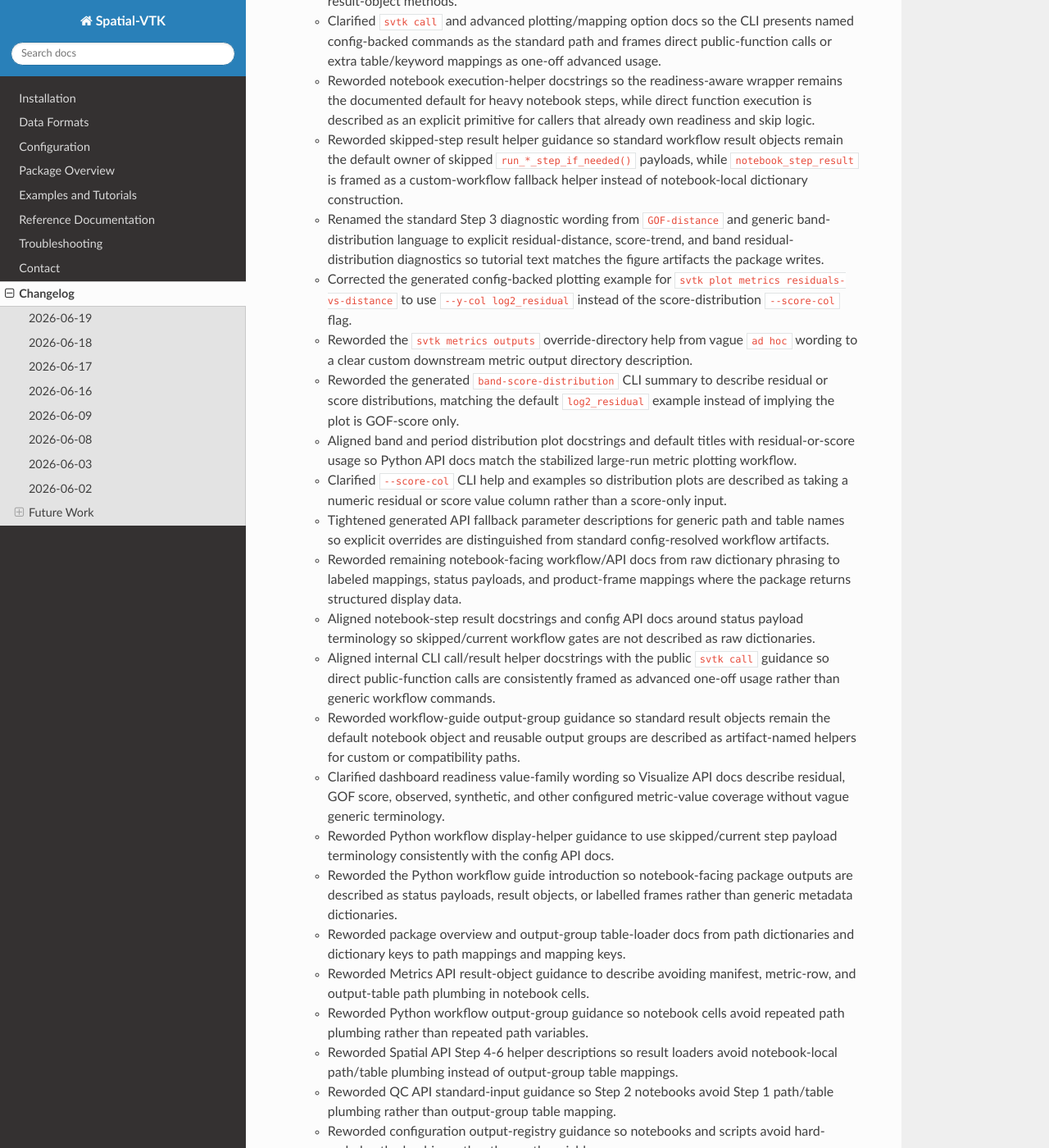
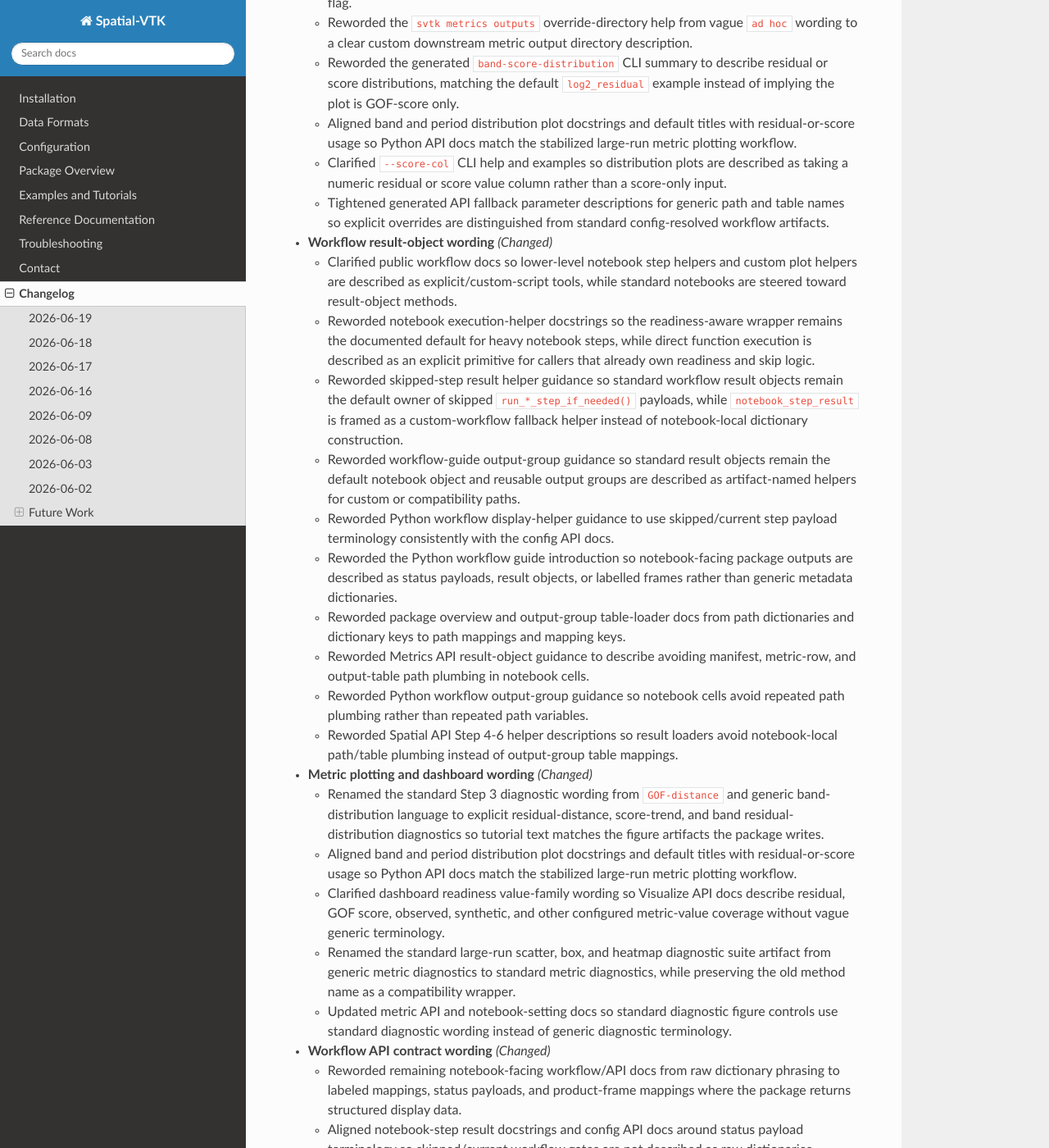
Before and after one commit to bcbirkel/spatial-vtk, a Sphinx documentation site: the page built from docs/changelog.rst, in a window 1280 px wide and 1400 px high, scrolled down 894 px. Shown: the whole window at 82% size. Built offline with Sphinx 7.4.7 and the Read the Docs theme 3.1.0, drawn with Linux system fonts in a browser that asks for light colours; some of the changed text lies outside the part shown.

Commit message:
Split changelog entries into scoped bullets

```diff
--- a/docs/changelog.rst
+++ b/docs/changelog.rst
@@ -32,31 +32,12 @@ Changelog
   - Updated workflow-guide and large-run README dashboard examples to import
     routine dashboard helpers from ``spatial_vtk.visualize``.
 
-- **CLI and workflow wording** *(Changed)*
+- **CLI help and generated-reference wording** *(Changed)*
 
   - Clarified metrics CLI help for manifest batch output directories,
     ``--batch-size``, and ``--batch-count`` so Slurm array sizing is explicit.
   - Reworded metric workflow Slurm/task docs to describe metric manifest
     arrays instead of generic Slurm scripts.
-  - Clarified public workflow docs so lower-level notebook step helpers and
-    custom plot helpers are described as explicit/custom-script tools, while
-    standard notebooks are steered toward result-object methods.
-  - Clarified ``svtk call`` and advanced plotting/mapping option docs so the
-    CLI presents named config-backed commands as the standard path and frames
-    direct public-function calls or extra table/keyword mappings as one-off
-    advanced usage.
-  - Reworded notebook execution-helper docstrings so the readiness-aware
-    wrapper remains the documented default for heavy notebook steps, while
-    direct function execution is described as an explicit primitive for callers
-    that already own readiness and skip logic.
-  - Reworded skipped-step result helper guidance so standard workflow result
-    objects remain the default owner of skipped ``run_*_step_if_needed()``
-    payloads, while ``notebook_step_result`` is framed as a custom-workflow
-    fallback helper instead of notebook-local dictionary construction.
-  - Renamed the standard Step 3 diagnostic wording from ``GOF-distance`` and
-    generic band-distribution language to explicit residual-distance,
-    score-trend, and band residual-distribution diagnostics so tutorial text
-    matches the figure artifacts the package writes.
   - Corrected the generated config-backed plotting example for
     ``svtk plot metrics residuals-vs-distance`` to use ``--y-col
     log2_residual`` instead of the score-distribution ``--score-col`` flag.
@@ -75,21 +56,23 @@ Changelog
   - Tightened generated API fallback parameter descriptions for generic path
     and table names so explicit overrides are distinguished from standard
     config-resolved workflow artifacts.
-  - Reworded remaining notebook-facing workflow/API docs from raw dictionary
-    phrasing to labeled mappings, status payloads, and product-frame mappings
-    where the package returns structured display data.
-  - Aligned notebook-step result docstrings and config API docs around status
-    payload terminology so skipped/current workflow gates are not described as
-    raw dictionaries.
-  - Aligned internal CLI call/result helper docstrings with the public
-    ``svtk call`` guidance so direct public-function calls are consistently
-    framed as advanced one-off usage rather than generic workflow commands.
+
+- **Workflow result-object wording** *(Changed)*
+
+  - Clarified public workflow docs so lower-level notebook step helpers and
+    custom plot helpers are described as explicit/custom-script tools, while
+    standard notebooks are steered toward result-object methods.
+  - Reworded notebook execution-helper docstrings so the readiness-aware
+    wrapper remains the documented default for heavy notebook steps, while
+    direct function execution is described as an explicit primitive for callers
+    that already own readiness and skip logic.
+  - Reworded skipped-step result helper guidance so standard workflow result
+    objects remain the default owner of skipped ``run_*_step_if_needed()``
+    payloads, while ``notebook_step_result`` is framed as a custom-workflow
+    fallback helper instead of notebook-local dictionary construction.
   - Reworded workflow-guide output-group guidance so standard result objects
     remain the default notebook object and reusable output groups are described
     as artifact-named helpers for custom or compatibility paths.
-  - Clarified dashboard readiness value-family wording so Visualize API docs
-    describe residual, GOF score, observed, synthetic, and other configured
-    metric-value coverage without vague generic terminology.
   - Reworded Python workflow display-helper guidance to use skipped/current
     step payload terminology consistently with the config API docs.
   - Reworded the Python workflow guide introduction so notebook-facing package
@@ -103,6 +86,37 @@ Changelog
     repeated path plumbing rather than repeated path variables.
   - Reworded Spatial API Step 4-6 helper descriptions so result loaders avoid
     notebook-local path/table plumbing instead of output-group table mappings.
+
+- **Metric plotting and dashboard wording** *(Changed)*
+
+  - Renamed the standard Step 3 diagnostic wording from ``GOF-distance`` and
+    generic band-distribution language to explicit residual-distance,
+    score-trend, and band residual-distribution diagnostics so tutorial text
+    matches the figure artifacts the package writes.
+  - Aligned band and period distribution plot docstrings and default titles
+    with residual-or-score usage so Python API docs match the stabilized
+    large-run metric plotting workflow.
+  - Clarified dashboard readiness value-family wording so Visualize API docs
+    describe residual, GOF score, observed, synthetic, and other configured
+    metric-value coverage without vague generic terminology.
+  - Renamed the standard large-run scatter, box, and heatmap diagnostic suite
+    artifact from generic metric diagnostics to standard metric diagnostics,
+    while preserving the old method name as a compatibility wrapper.
+  - Updated metric API and notebook-setting docs so standard diagnostic figure
+    controls use standard diagnostic wording instead of generic diagnostic
+    terminology.
+
+- **Workflow API contract wording** *(Changed)*
+
+  - Reworded remaining notebook-facing workflow/API docs from raw dictionary
+    phrasing to labeled mappings, status payloads, and product-frame mappings
+    where the package returns structured display data.
+  - Aligned notebook-step result docstrings and config API docs around status
+    payload terminology so skipped/current workflow gates are not described as
+    raw dictionaries.
+  - Aligned internal CLI call/result helper docstrings with the public
+    ``svtk call`` guidance so direct public-function calls are consistently
+    framed as advanced one-off usage rather than generic workflow commands.
   - Reworded QC API standard-input guidance so Step 2 notebooks avoid Step 1
     path/table plumbing rather than output-group table mapping.
   - Reworded configuration output-registry guidance so notebooks and scripts
@@ -114,12 +128,6 @@ Changelog
     Salvus receiver files.
   - Added a warning when unreadable preprocessing trace-metadata caches force
     fast-resume waveform reuse without cached trace metadata.
-  - Renamed the standard large-run scatter, box, and heatmap diagnostic suite
-    artifact from generic metric diagnostics to standard metric diagnostics,
-    while preserving the old method name as a compatibility wrapper.
-  - Updated metric API and notebook-setting docs so standard diagnostic figure
-    controls use standard diagnostic wording instead of generic diagnostic
-    terminology.
   - Standardized package-local full-table CSV readers on stable dtype
     inference to avoid mixed-type warnings in large-run QC, metric, metadata,
     visualization, and CLI workflows.
@@ -133,7 +141,7 @@ Changelog
     notebook import boundaries, dashboard readiness fields, runtime install
     guidance, and changelog formatting.
 
-- **Public API example guardrails** *(Fixed)*
+- **Config and I/O API example guardrails** *(Fixed)*
 
   - Reworded the runtime configuration module example so scripts see the
     explicit ``SpatialVTKConfig`` load path while notebooks are steered toward
@@ -156,6 +164,9 @@ Changelog
   - Reworded metric downstream-output module examples so Step 3 notebooks use
     the standard metric workflow result object and direct metric row writers
     are framed as custom-script helpers.
+
+- **Plotting API example guardrails** *(Fixed)*
+
   - Reworded metric plotting package and API examples so Step 3 notebooks use
     the standard metric workflow result object's figure-suite method instead
     of passing ``metrics_long_path`` into direct plotting helpers.
@@ -174,6 +185,9 @@ Changelog
   - Reworded Step 6 region-boxplot workflow guidance so notebooks use the
     standard additional-plotting output result method, with direct region
     boxplot helpers framed as script APIs.
+
+- **Dashboard and workflow API example guardrails** *(Fixed)*
+
   - Reworded Step 7 dashboard-preparation workflow guidance so notebooks use
     the dashboard preparation result object, with direct dashboard dataset
     writers framed as script APIs.
```
